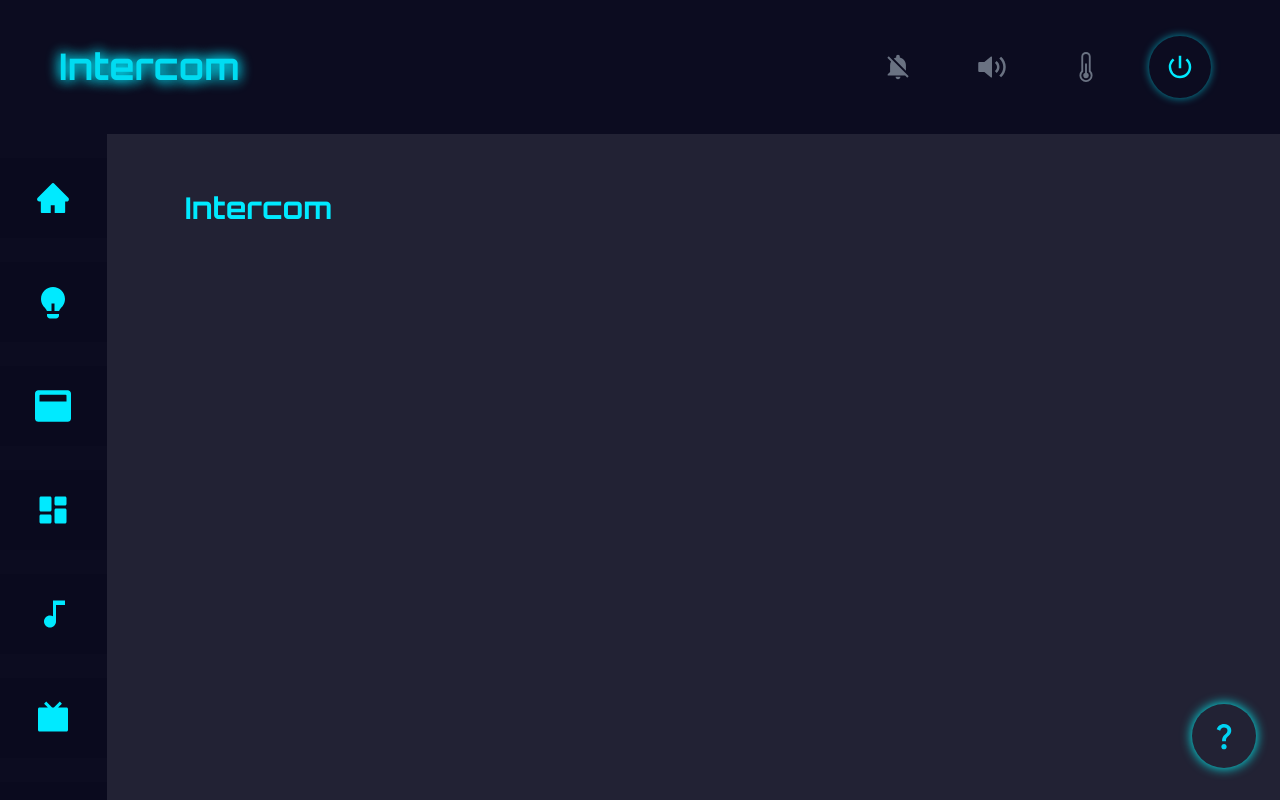
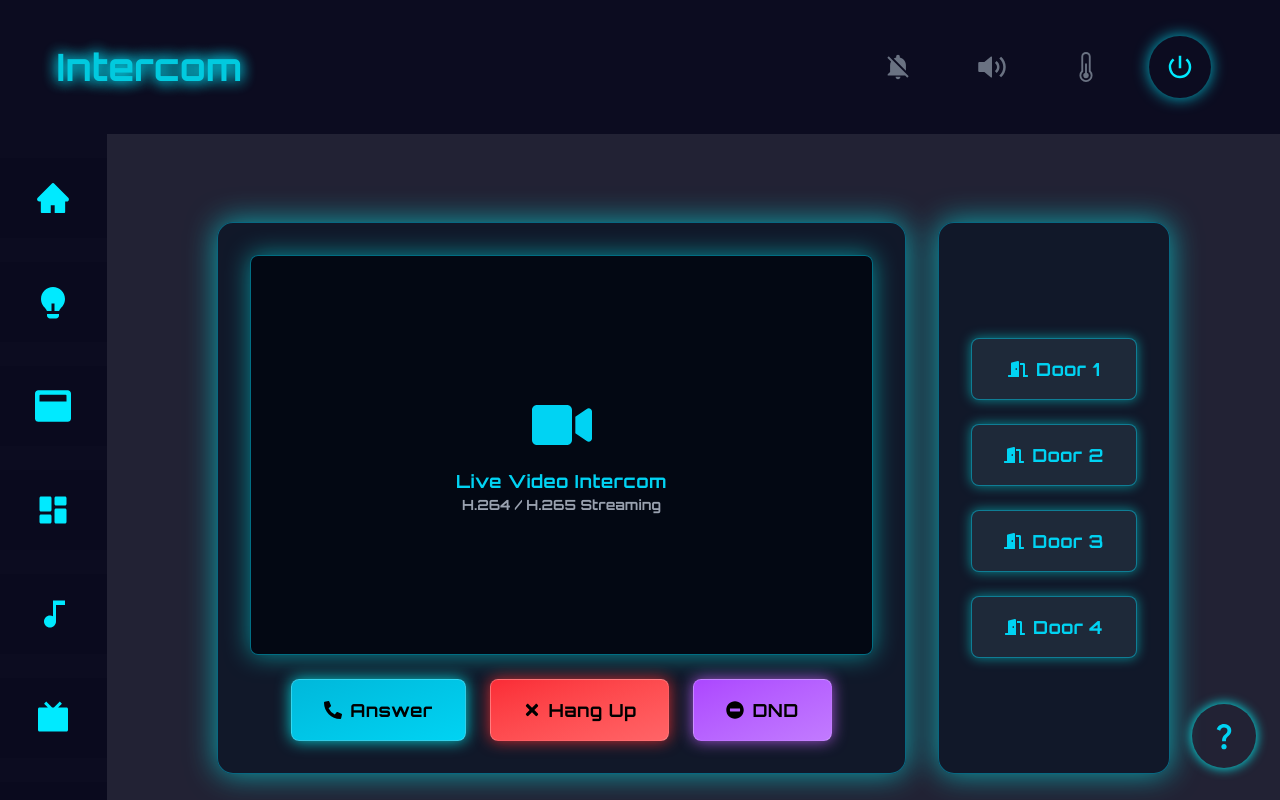
Before and after one commit to luckyboy2790/smart-home-ui-complete, a React (Vite) app: page /intercom in a window 1280 px wide. Built offline with nearby package versions, Linux system fonts and the light colour scheme.

Commit message:
completed intercom page

```diff
--- /dev/null
+++ b/src/components/buttons/Button.tsx
@@ -0,0 +1,20 @@
+import { motion } from "framer-motion";
+import { ReactNode } from "react";
+
+const IconButton = ({ icon, color, active }: { icon: ReactNode; color: string; active?: boolean }) => {
+    return (
+        <motion.button
+            className="p-4 rounded-full flex items-center justify-center transition-all"
+            style={{
+                color: active ? color : "gray",
+                fontSize: "28px",
+            }}
+            whileHover={{ scale: 1.2, color }}
+            whileTap={{ scale: 0.9 }}
+        >
+            {icon}
+        </motion.button>
+    );
+};
+
+export default IconButton;
--- /dev/null
+++ b/src/pages/Intercom/components/DoorSelection.tsx
@@ -0,0 +1,39 @@
+import { motion } from "framer-motion";
+import { FaDoorOpen } from "react-icons/fa";
+
+interface DoorSelectionProps {
+    selectedDoor: number | null;
+    setSelectedDoor: (door: number) => void;
+}
+
+const DoorSelection = ({ selectedDoor, setSelectedDoor }: DoorSelectionProps) => {
+    return (
+        <motion.div
+            className="w-full lg:w-1/4 flex flex-col items-center justify-center space-y-3 sm:space-y-4 md:space-y-6 bg-gray-900/90 backdrop-blur-xl p-4 sm:p-6 md:p-8 rounded-2xl shadow-[0_0_30px_rgba(0,255,255,0.6)] border border-cyan-500/50"
+            initial={{ opacity: 0, x: 50 }}
+            animate={{ opacity: 1, x: 0 }}
+            transition={{ delay: 0.3, duration: 0.5 }}
+        >
+            {[1, 2, 3, 4].map((door, index) => (
+                <motion.button
+                    key={door}
+                    className={`flex items-center justify-center gap-2 px-3 sm:px-4 py-2 sm:py-3 md:px-6 md:py-4 rounded-lg text-xs sm:text-sm md:text-lg font-semibold tracking-wide transition-all w-full text-center border border-cyan-400/50
+                        shadow-[0_0_12px_rgba(0,255,255,0.5)] ${selectedDoor === door
+                            ? "bg-cyan-500 text-black shadow-[0_0_20px_rgba(0,255,255,1)]"
+                            : "bg-gray-800 text-cyan-400 hover:bg-gray-700 hover:text-cyan-300 hover:shadow-[0_0_20px_rgba(0,255,255,0.8)]"
+                        }`}
+                    whileHover={{ scale: 1.06 }}
+                    whileTap={{ scale: 0.95 }}
+                    onClick={() => setSelectedDoor(door)}
+                    initial={{ opacity: 0, y: 30 }}
+                    animate={{ opacity: 1, y: 0 }}
+                    transition={{ delay: index * 0.1 + 0.3, duration: 0.5 }}
+                >
+                    <FaDoorOpen className="text-xs sm:text-sm md:text-xl" /> Door {door}
+                </motion.button>
+            ))}
+        </motion.div>
+    );
+};
+
+export default DoorSelection;
--- /dev/null
+++ b/src/pages/Intercom/components/VideoIntercom.tsx
@@ -0,0 +1,44 @@
+import { motion } from "framer-motion";
+import { FaVideo, FaPhoneAlt, FaTimes, FaMinusCircle } from "react-icons/fa";
+
+const VideoIntercom = () => {
+    return (
+        <div className="flex flex-col justify-between w-full lg:w-3/4 p-4 md:p-6 lg:p-8 bg-gray-900/90 backdrop-blur-xl rounded-2xl shadow-[0_0_30px_rgba(0,255,255,0.6)] border border-cyan-500/50">
+
+            {/* Video Intercom Display */}
+            <motion.div
+                className="relative bg-gray-950/90 w-full h-[200px] sm:h-[250px] md:h-[300px] lg:h-[400px] flex flex-col items-center justify-center rounded-lg shadow-[0_0_25px_rgba(0,255,255,0.5)] border border-cyan-400/50"
+                whileHover={{ scale: 1.02 }}
+            >
+                <FaVideo className="text-cyan-400 text-3xl sm:text-4xl md:text-5xl lg:text-6xl mb-2 md:mb-3" />
+                <p className="text-cyan-400 text-sm sm:text-base md:text-lg font-semibold tracking-wide">
+                    Live Video Intercom
+                </p>
+                <span className="text-xs sm:text-sm text-gray-400">H.264 / H.265 Streaming</span>
+            </motion.div>
+
+            {/* Call Action Buttons */}
+            <div className="flex flex-wrap justify-center gap-3 sm:gap-4 md:gap-6 mt-4 md:mt-6">
+                {[
+                    { text: "Answer", icon: <FaPhoneAlt />, gradient: "from-cyan-500 to-cyan-400", glow: "shadow-[0_0_15px_rgba(0,255,255,0.8)]" },
+                    { text: "Hang Up", icon: <FaTimes />, gradient: "from-red-500 to-red-400", glow: "shadow-[0_0_15px_rgba(255,50,50,0.8)]" },
+                    { text: "DND", icon: <FaMinusCircle />, gradient: "from-purple-500 to-purple-400", glow: "shadow-[0_0_15px_rgba(200,100,255,0.8)]" }
+                ].map(({ text, icon, gradient, glow }) => (
+                    <motion.button
+                        key={text}
+                        className={`flex items-center gap-2 px-4 sm:px-6 py-2 sm:py-3 md:px-8 md:py-4 rounded-lg text-sm sm:text-base md:text-lg font-semibold tracking-wide w-full sm:w-auto
+                        text-black bg-gradient-to-br ${gradient} transition-all
+                        hover:brightness-125 active:brightness-90 border border-white/20
+                        ${glow} hover:shadow-[0_0_20px_rgba(255,255,255,0.9)]`}
+                        whileHover={{ scale: 1.08 }}
+                        whileTap={{ scale: 0.96 }}
+                    >
+                        {icon} {text}
+                    </motion.button>
+                ))}
+            </div>
+        </div>
+    );
+};
+
+export default VideoIntercom;
--- a/src/pages/Intercom/index.tsx
+++ b/src/pages/Intercom/index.tsx
@@ -1,9 +1,19 @@
+import { useState } from "react";
+import { MotionConfig } from "framer-motion";
+import VideoIntercom from "./components/VideoIntercom";
+import DoorSelection from "./components/DoorSelection";
+
 const Intercom = () => {
+    const [selectedDoor, setSelectedDoor] = useState<number | null>(null);
+
     return (
-        <div>
-            <h1>Intercom</h1>
-        </div>
+        <MotionConfig transition={{ duration: 0.4, ease: "easeInOut" }}>
+            <div className="flex flex-col lg:flex-row p-4 md:p-6 lg:p-8 text-white gap-6 lg:gap-8">
+                <VideoIntercom />
+                <DoorSelection selectedDoor={selectedDoor} setSelectedDoor={setSelectedDoor} />
+            </div>
+        </MotionConfig>
     );
-}
+};
 
 export default Intercom;
```
Also changed, not shown: src/types/index.ts (+7 -0 lines).
